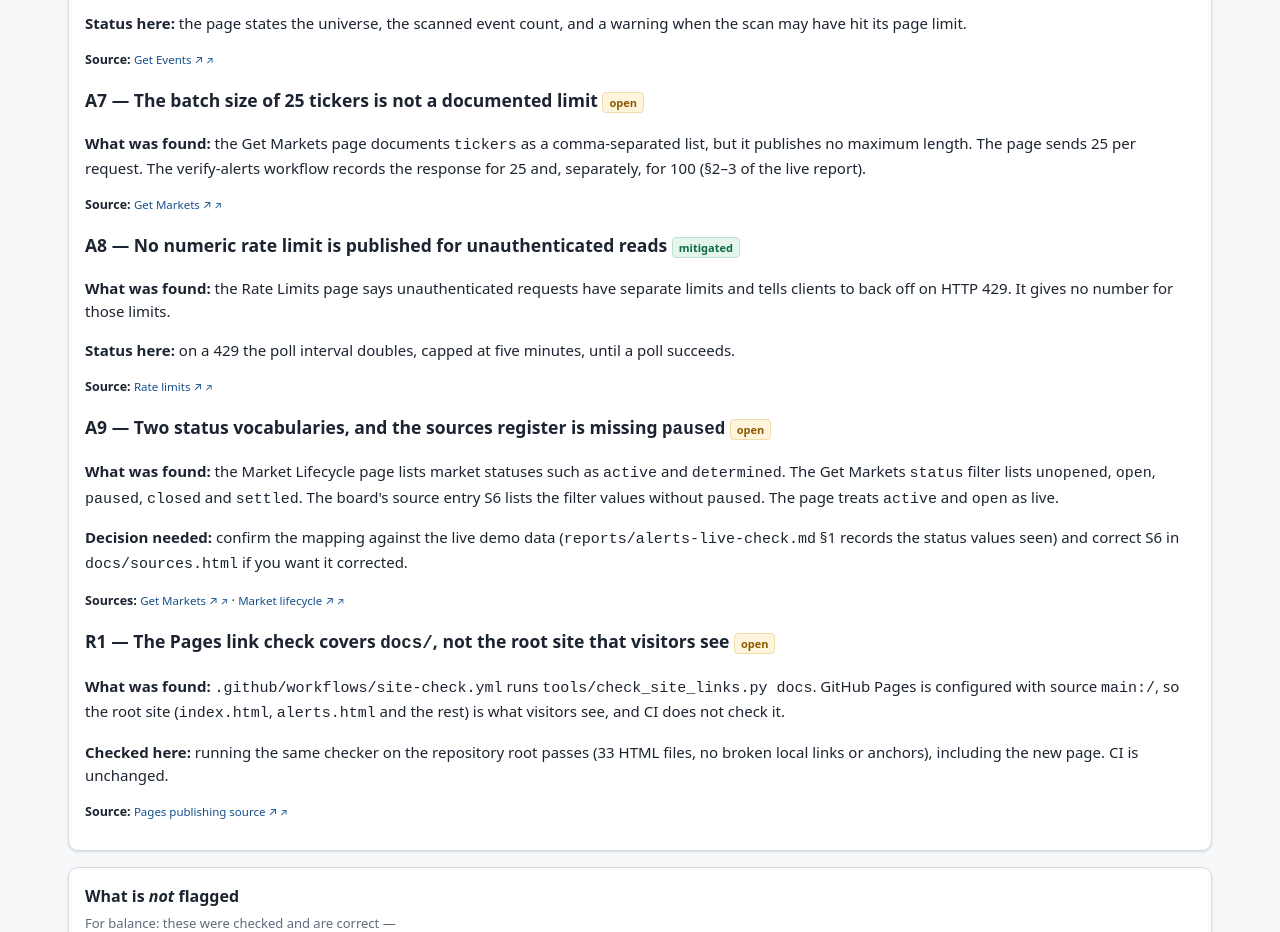
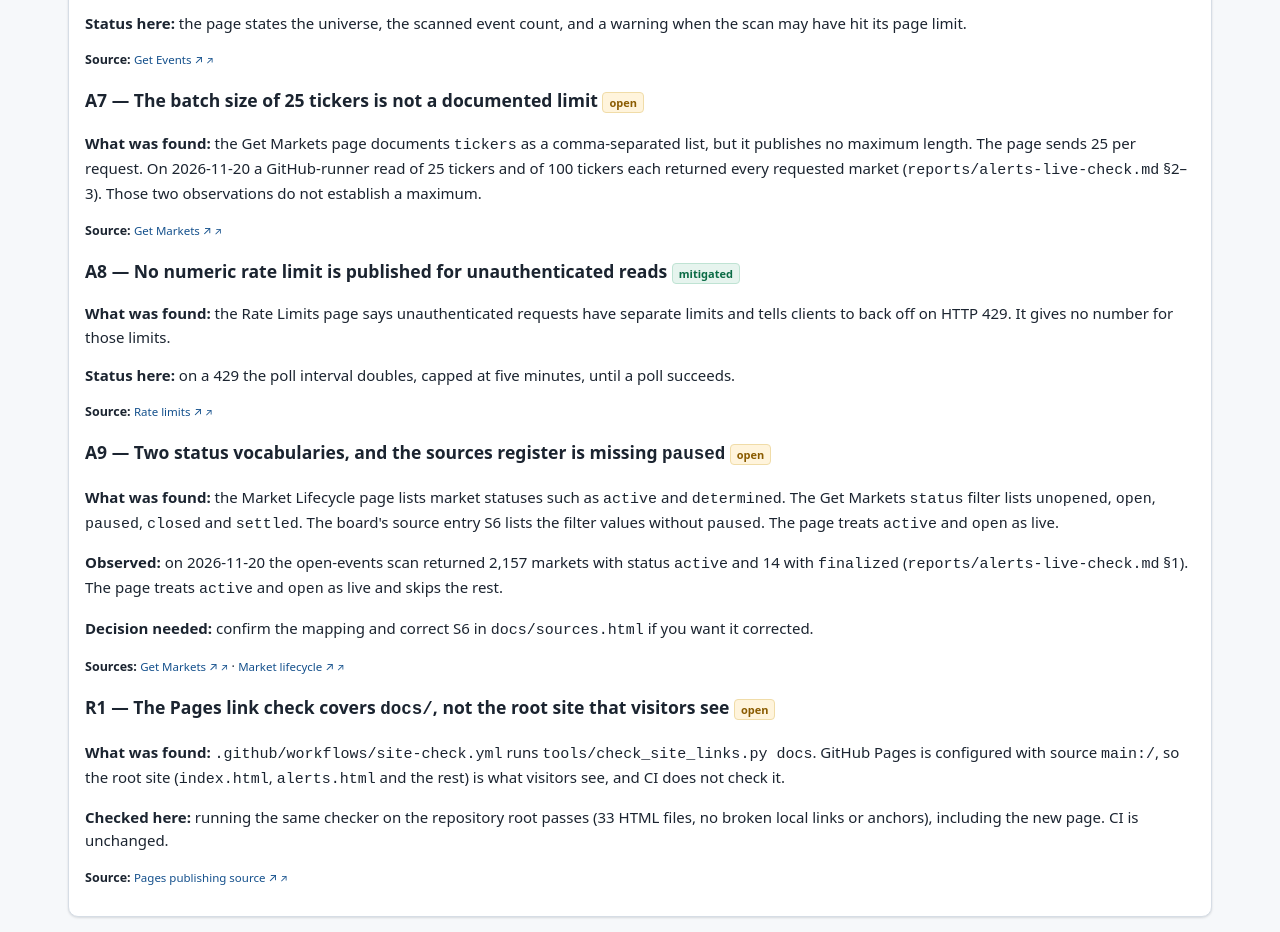
Before and after one commit to kanlerxz87-cyber/KalshiDash2, a plain HTML site: page flagged.html in a window 1280 px wide. Shown: the part 4964-5896 px from the top of the page. Drawn offline with Linux system fonts and the light colour scheme.

Commit message:
docs: record live-check results for alert batch size and market statuses (reports/alerts-live-check.md)
Co-authored-by: arena-agent <297053741+arena-agent@users.noreply.github.com>

```diff
--- a/flagged.html
+++ b/flagged.html
@@ -270,7 +270,7 @@
 
     <div class="irregularity" id="A7">
       <h3>A7 — The batch size of 25 tickers is not a documented limit <span class="tag warn">open</span></h3>
-      <p><strong>What was found:</strong> the Get Markets page documents <code>tickers</code> as a comma-separated list, but it publishes no maximum length. The page sends 25 per request. The verify-alerts workflow records the response for 25 and, separately, for 100 (§2–3 of the live report).</p>
+      <p><strong>What was found:</strong> the Get Markets page documents <code>tickers</code> as a comma-separated list, but it publishes no maximum length. The page sends 25 per request. On 2026-11-20 a GitHub-runner read of 25 tickers and of 100 tickers each returned every requested market (<code>reports/alerts-live-check.md</code> §2–3). Those two observations do not establish a maximum.</p>
       <p class="small"><strong>Source:</strong> <a class="src-link" href="https://docs.kalshi.com/api-reference/market/get-markets" target="_blank" rel="noopener noreferrer">Get Markets ↗</a></p>
     </div>
 
@@ -284,7 +284,8 @@
     <div class="irregularity" id="A9">
       <h3>A9 — Two status vocabularies, and the sources register is missing <code>paused</code> <span class="tag warn">open</span></h3>
       <p><strong>What was found:</strong> the Market Lifecycle page lists market statuses such as <code>active</code> and <code>determined</code>. The Get Markets <code>status</code> filter lists <code>unopened</code>, <code>open</code>, <code>paused</code>, <code>closed</code> and <code>settled</code>. The board's source entry S6 lists the filter values without <code>paused</code>. The page treats <code>active</code> and <code>open</code> as live.</p>
-      <p><strong>Decision needed:</strong> confirm the mapping against the live demo data (<code>reports/alerts-live-check.md</code> §1 records the status values seen) and correct S6 in <code>docs/sources.html</code> if you want it corrected.</p>
+      <p><strong>Observed:</strong> on 2026-11-20 the open-events scan returned 2,157 markets with status <code>active</code> and 14 with <code>finalized</code> (<code>reports/alerts-live-check.md</code> §1). The page treats <code>active</code> and <code>open</code> as live and skips the rest.</p>
+      <p><strong>Decision needed:</strong> confirm the mapping and correct S6 in <code>docs/sources.html</code> if you want it corrected.</p>
       <p class="small"><strong>Sources:</strong> <a class="src-link" href="https://docs.kalshi.com/api-reference/market/get-markets" target="_blank" rel="noopener noreferrer">Get Markets ↗</a> · <a class="src-link" href="https://docs.kalshi.com/getting_started/market_lifecycle" target="_blank" rel="noopener noreferrer">Market lifecycle ↗</a></p>
     </div>
 
```
Also changed, not shown: verification.html (+4 -4 lines).
